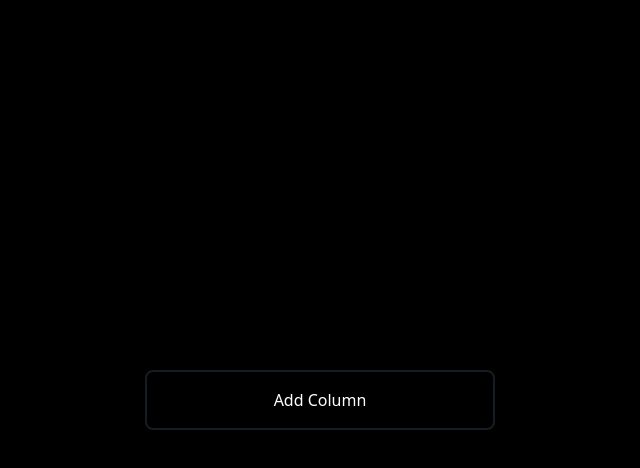
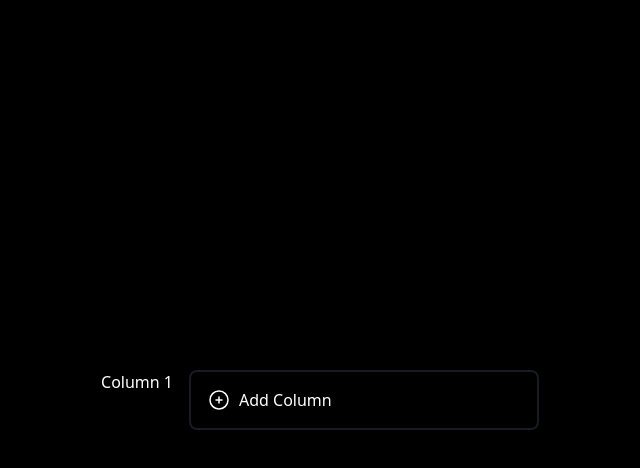
Before and after one commit to ClaytonDewey/kanban-board, a React (Vite) app: page / in a window 1280 px wide. Both pictures are taken after a click on the button "Add Column". Shown: the top 468 px of the page, without its empty margins (320-960 px from the left). Built offline with nearby package versions, Linux system fonts and the light colour scheme.

Commit message:
Import types, and add function to add column

```diff
--- a/src/components/KanbanBoard.tsx
+++ b/src/components/KanbanBoard.tsx
@@ -1,4 +1,11 @@
+import { useState } from 'react';
+import PlusIcon from '../icons/PlusIcon';
+import { Column } from '../types';
+import { nanoid } from 'nanoid';
+
 function KanbanBoard() {
+  const [columns, setColumns] = useState<Column[]>([]);
+  console.log(columns);
   return (
     <div
       className='
@@ -11,8 +18,14 @@ function KanbanBoard() {
       overflow-y-hidden
       px-[40px]
     '>
-      <div className='m-auto'>
+      <div className='m-auto flex gap-4'>
+        <div className='flex gap-4'>
+          {columns.map((col) => (
+            <div>{col.title}</div>
+          ))}
+        </div>
         <button
+          onClick={() => createNewColumn()}
           className='
           h-[60px]
           w-[350px]
@@ -25,12 +38,24 @@ function KanbanBoard() {
           p-4
           ring-rose-500
           hover:ring-2
+          flex
+          gap-2
         '>
+          <PlusIcon />
           Add Column
         </button>
       </div>
     </div>
   );
+
+  function createNewColumn() {
+    const columnToAdd: Column = {
+      id: nanoid(),
+      title: `Column ${columns.length + 1}`,
+    };
+
+    setColumns([...columns, columnToAdd]);
+  }
 }
 
 export default KanbanBoard;
```
Lines whose indentation alone changed are shown as unchanged.
